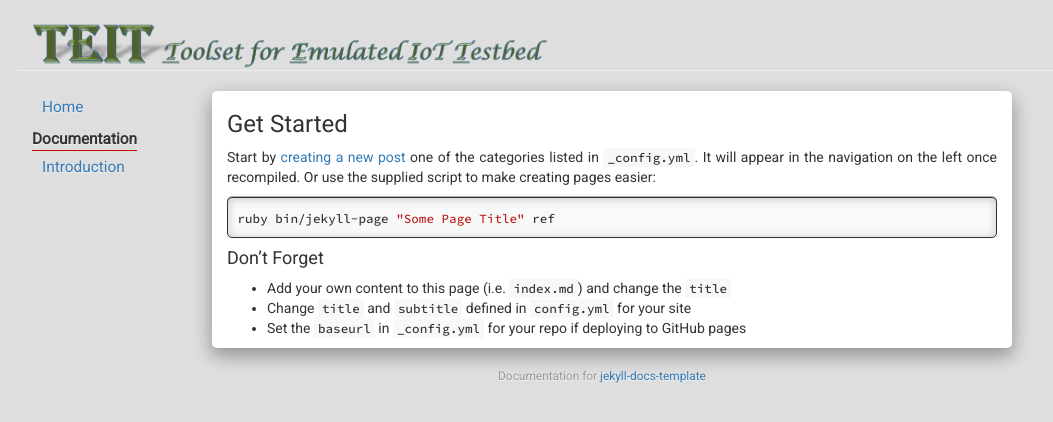
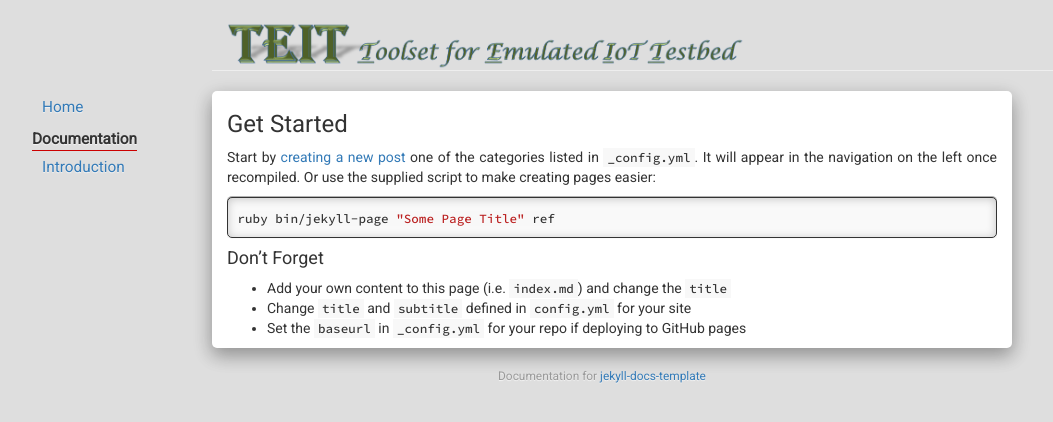
Before and after one commit to EllaPham/TEIT, a Jekyll site: the page built from index.md, in a window 1280 px wide. Shown: the top 422 px of the page, without its empty margins (38-1091 px from the left). Built offline with Jekyll 4.4.1, drawn with Linux system fonts in a browser that asks for light colours.

```diff
--- a/_layouts/default.html
+++ b/_layouts/default.html
@@ -16,8 +16,9 @@
 
         <div class="container">
             <div class="row">
-                <div id="header" class="col-sm-12">
-                    {% include header.html %}
+                <div id="navigation" class="col-sm-2"></div>
+                <div id="header" class="col-sm-10">
+                   {% include header.html %}
                 </div>
             </div>
 
```
